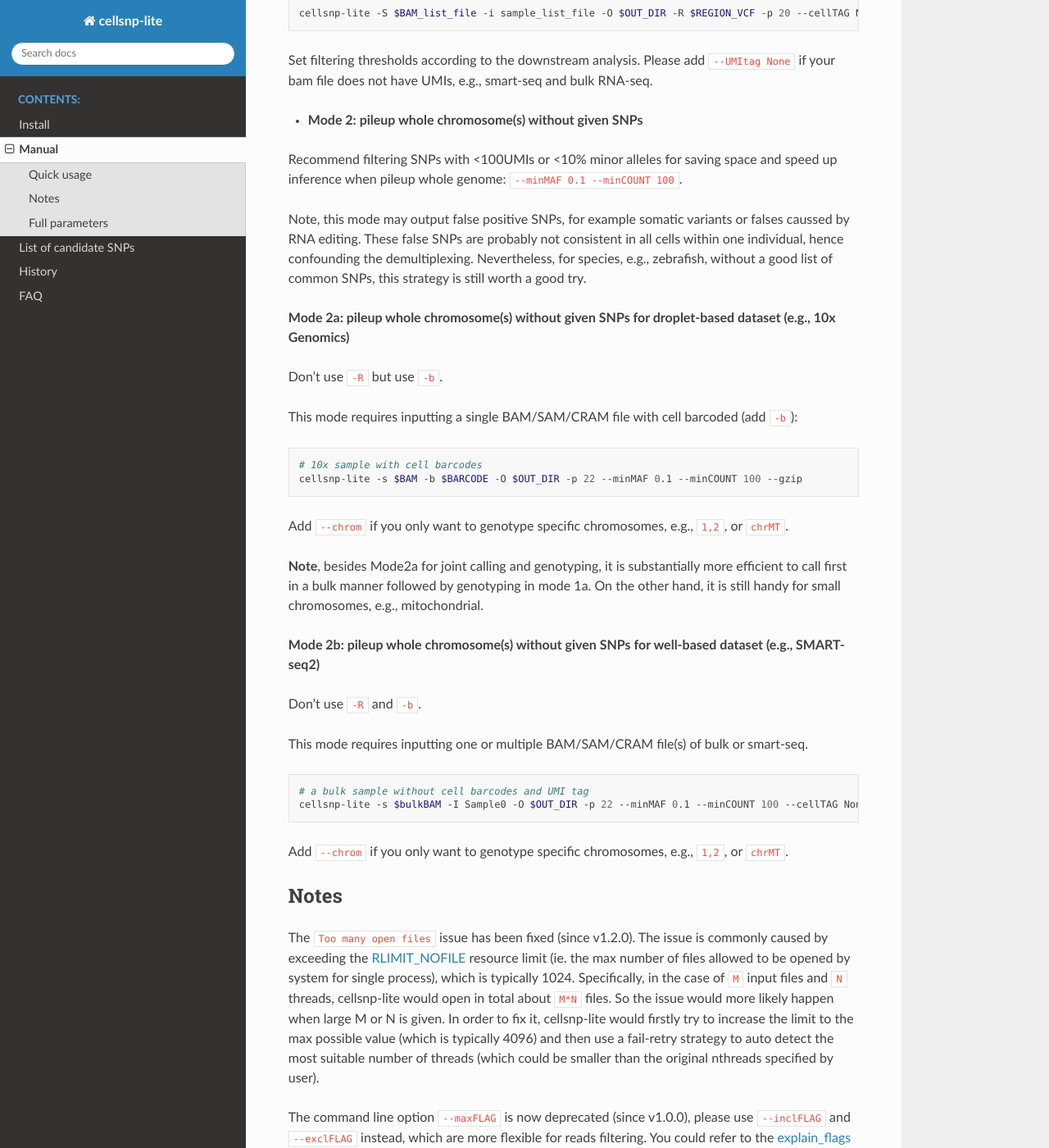
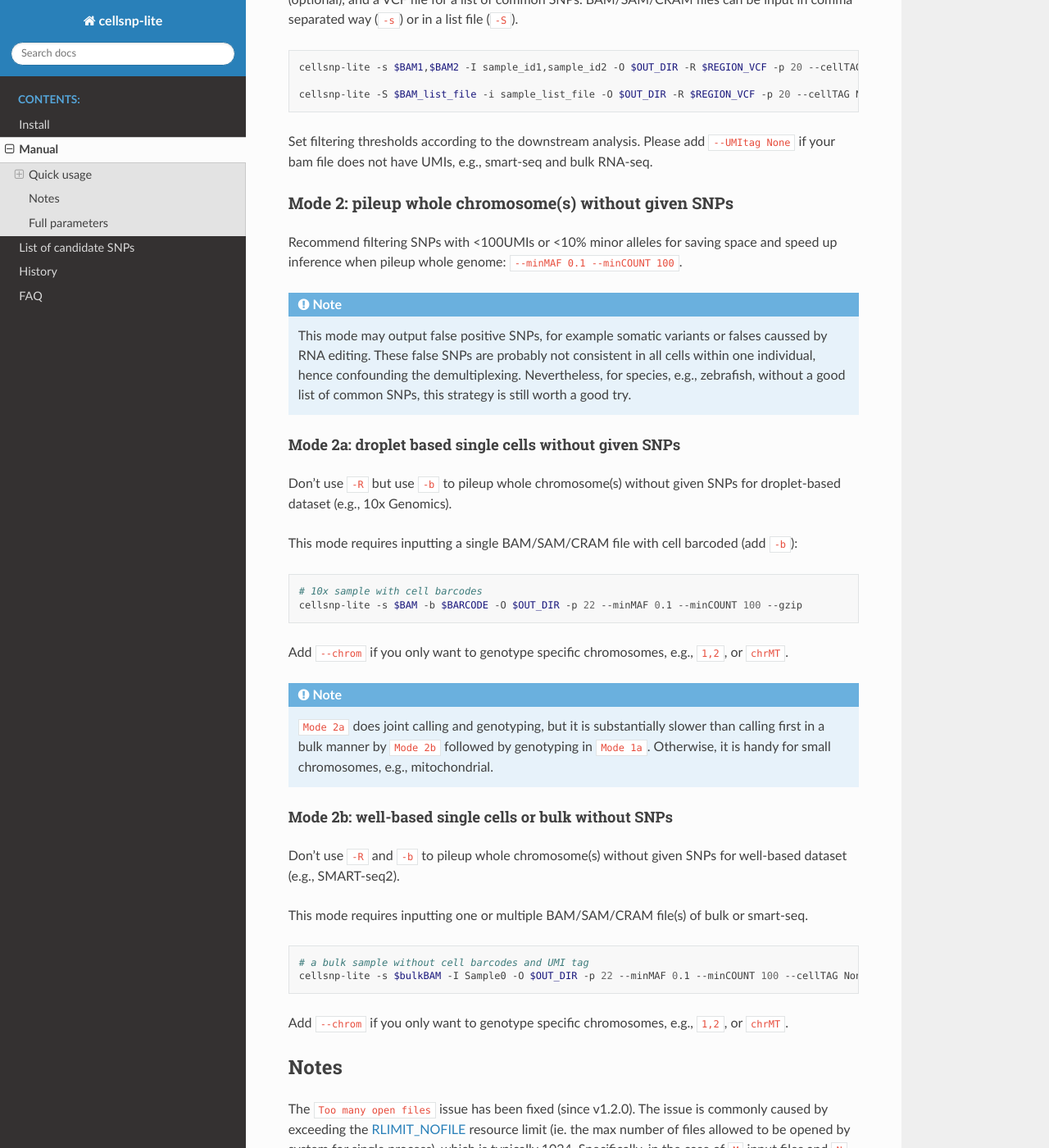
Before and after one commit to single-cell-genetics/cellsnp-lite, a Sphinx documentation site: the page built from doc/manual.rst, in a window 1280 px wide and 1400 px high, scrolled down 1022 px. Shown: the whole window at 82% size. Built offline with Sphinx 7.4.7 and the Read the Docs theme 2.0.0, drawn with Linux system fonts in a browser that asks for light colours; some of the changed text lies outside the part shown.

Commit message:
clarify the structure of all modes

```diff
--- a/doc/manual.rst
+++ b/doc/manual.rst
@@ -7,11 +7,19 @@
 Once installed, check all arguments by type ``cellsnp-lite -h``.
 There are three modes of cellsnp-lite:
 
-* **Mode 1: pileup with given SNPs**
+Mode 1: pileup with given SNPs
+~~~~~~~~~~~~~~~~~~~~~~~~~~~~~~
+This mode genotypes single cells or bulk sample at a list of given SNPs, which
+could be common SNPs in human population (see `compiled candidate SNPs`_), or
+called heterouzygous variants from ``Mode 2b`` on it own.
 
-**Mode 1a: pileup droplet-based dataset (e.g., 10x Genomics) with given SNPs**
+.. _compiled candidate SNPs: snp_list.html
 
-Use both ``-R`` and ``-b``.
+
+Mode 1a: droplet-based single cells
++++++++++++++++++++++++++++++++++++
+
+Use both ``-R`` and ``-b`` to pileup droplet-based dataset (e.g., 10x Genomics) with given SNPs.
 
 Require: a single BAM/SAM/CRAM file, e.g., from cellranger, a list of cell barcodes,
 a VCF file for common SNPs. This mode is recommended comparing to mode 2, if a
@@ -33,9 +41,11 @@
 Due to the reason above, cellsnp-lite by default uses a non-DUP exclFLAG value to include PCR
 duplicates for scRNA-seq data when UMItag is turned on.
 
-**Mode 1b: pileup well-based dataset (e.g., SMART-seq2) with given SNPs**
 
-Use ``-R`` but not ``-b``.
+Mode 1b: well-based single cells or bulk
+++++++++++++++++++++++++++++++++++++++++
+
+Use ``-R`` but not ``-b`` to pileup well-based dataset (e.g., SMART-seq2) with given SNPs.
 
 Require: one or multiple BAM/SAM/CRAM files (bulk or smart-seq), their according
 sample ids (optional), and a VCF file for a list of common SNPs. BAM/SAM/CRAM files
@@ -51,19 +61,26 @@
 ``--UMItag None`` if your bam file does not have UMIs, e.g., smart-seq and bulk
 RNA-seq.
 
-* **Mode 2: pileup whole chromosome(s) without given SNPs**
+
+
+Mode 2: pileup whole chromosome(s) without given SNPs
+~~~~~~~~~~~~~~~~~~~~~~~~~~~~~~~~~~~~~~~~~~~~~~~~~~~~~
 
 Recommend filtering SNPs with <100UMIs or <10% minor alleles for saving space and speed up inference
 when pileup whole genome: ``--minMAF 0.1 --minCOUNT 100``.
 
-Note, this mode may output false positive SNPs, for example somatic variants or falses caussed by
-RNA editing. These false SNPs are probably not consistent in all cells within one individual, hence
-confounding the demultiplexing. Nevertheless, for species, e.g., zebrafish, without a good list of
-common SNPs, this strategy is still worth a good try.
+.. note::
+   This mode may output false positive SNPs, for example somatic variants or falses caussed by
+   RNA editing. These false SNPs are probably not consistent in all cells within one individual, hence
+   confounding the demultiplexing. Nevertheless, for species, e.g., zebrafish, without a good list of
+   common SNPs, this strategy is still worth a good try.
 
-**Mode 2a: pileup whole chromosome(s) without given SNPs for droplet-based dataset (e.g., 10x Genomics)**
 
-Don't use ``-R`` but use ``-b``.
+Mode 2a: droplet based single cells without given SNPs
+++++++++++++++++++++++++++++++++++++++++++++++++++++++
+
+Don't use ``-R`` but use ``-b`` to pileup whole chromosome(s) without given SNPs
+for droplet-based dataset (e.g., 10x Genomics).
 
 This mode requires inputting a single BAM/SAM/CRAM file with cell barcoded (add ``-b``):
 
@@ -74,11 +91,17 @@
 
 Add ``--chrom`` if you only want to genotype specific chromosomes, e.g., ``1,2``, or ``chrMT``.
 
-**Note**, besides Mode2a for joint calling and genotyping, it is substantially more efficient to call first in a bulk manner followed by genotyping in mode 1a. On the other hand, it is still handy for small chromosomes, e.g., mitochondrial.
+.. note::
+   ``Mode 2a`` does joint calling and genotyping, but it is substantially slower than
+   calling first in a bulk manner by ``Mode 2b`` followed by genotyping in ``Mode 1a``.
+   Otherwise, it is handy for small chromosomes, e.g., mitochondrial.
 
-**Mode 2b: pileup whole chromosome(s) without given SNPs for well-based dataset (e.g., SMART-seq2)**
 
-Don't use ``-R`` and ``-b``.
+Mode 2b: well-based single cells or bulk without SNPs
++++++++++++++++++++++++++++++++++++++++++++++++++++++
+
+Don't use ``-R`` and ``-b`` to pileup whole chromosome(s) without given SNPs
+for well-based dataset (e.g., SMART-seq2).
 
 This mode requires inputting one or multiple BAM/SAM/CRAM file(s) of bulk or smart-seq.
 
@@ -88,6 +111,8 @@
   cellsnp-lite -s $bulkBAM -I Sample0 -O $OUT_DIR -p 22 --minMAF 0.1 --minCOUNT 100 --cellTAG None --UMItag None --gzip
 
 Add ``--chrom`` if you only want to genotype specific chromosomes, e.g., ``1,2``, or ``chrMT``.
+
+
 
 Notes
 -----
```
